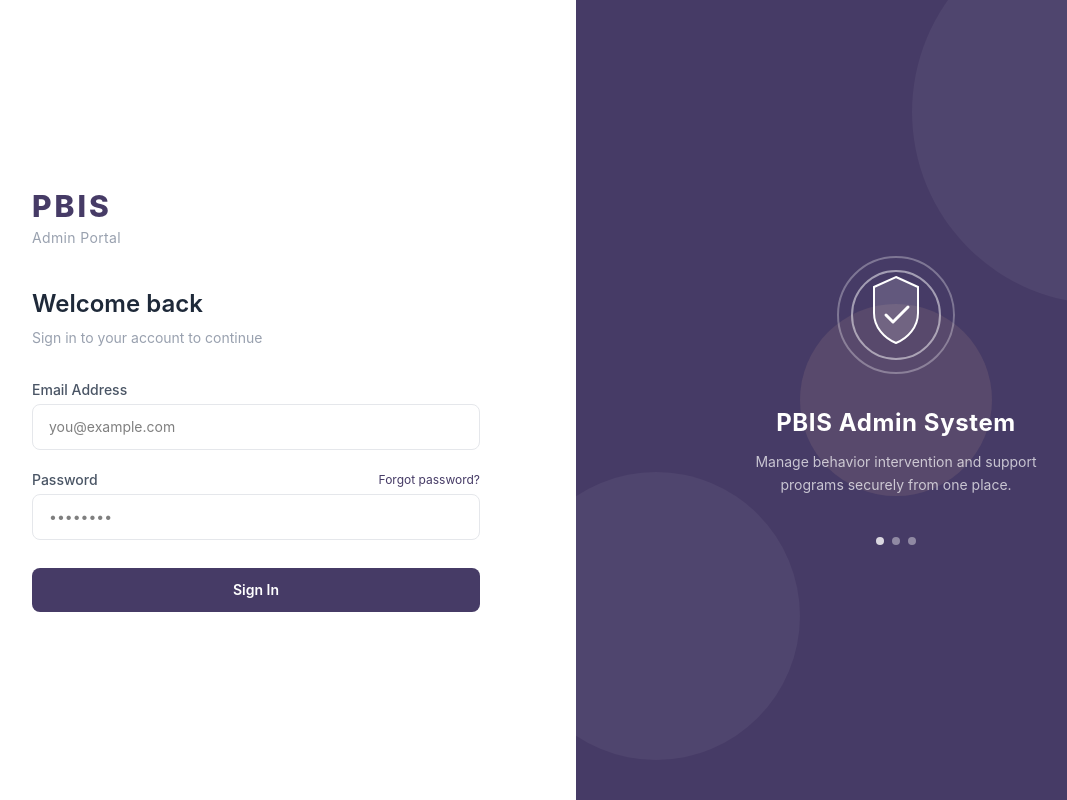
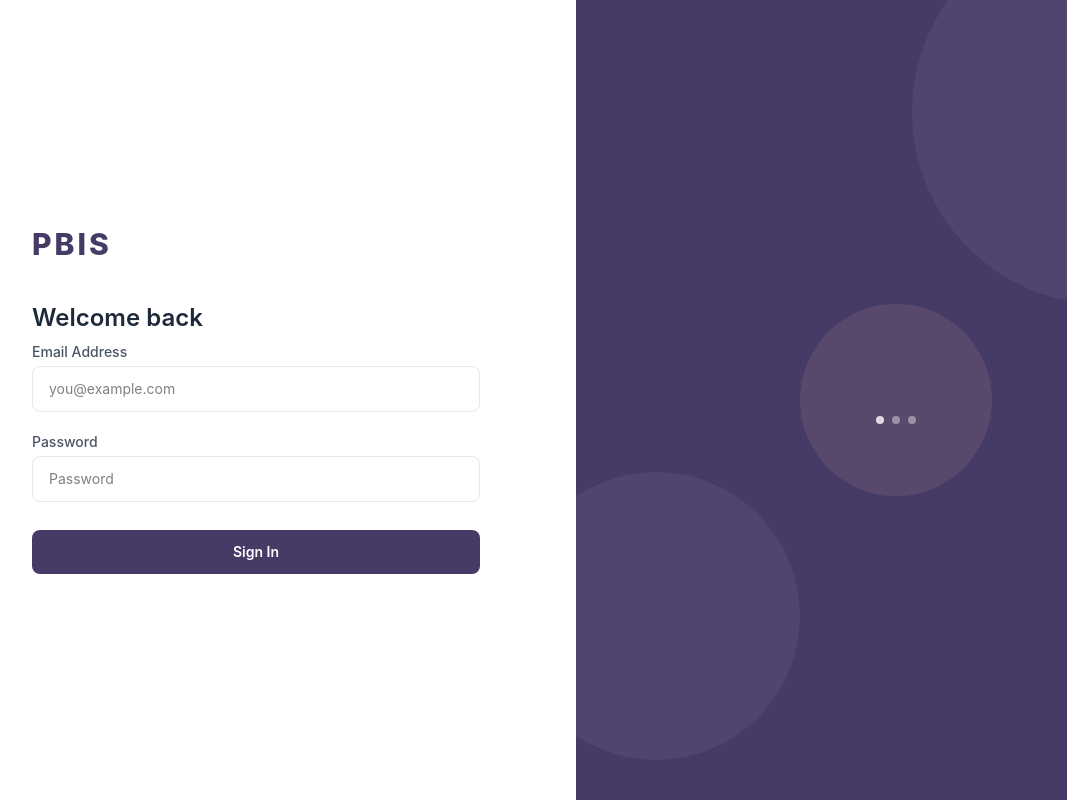
Before and after one commit to shanieest/pbis-frontend, a React (Vite) app: page / in a window 1280 px wide. Shown: the whole page, without its empty margins (64-1131 px from the left). Built offline with nearby package versions, Linux system fonts and the light colour scheme.

Commit message:
Save local login page changes

```diff
--- a/src/pages/LoginPage.tsx
+++ b/src/pages/LoginPage.tsx
@@ -30,17 +30,13 @@ export default function AdminLoginPage() {
     return (
         <div className="min-h-screen flex">
 
-            {/* ── LEFT: Login Form ── */}
             <div className="w-full md:w-1/2 flex items-center justify-center bg-white px-10 py-16">
                 <div className="w-full max-w-md">
-                    {/* Logo / Brand */}
                     <div className="mb-10">
                         <span className="text-3xl font-extrabold tracking-widest text-[#463b66]">PBIS</span>
-                        <p className="text-gray-400 text-sm mt-1 tracking-wide">Admin Portal</p>
                     </div>
 
                     <h2 className="text-2xl font-semibold text-gray-800 mb-2">Welcome back</h2>
-                    <p className="text-gray-400 text-sm mb-8">Sign in to your account to continue</p>
 
                     {error && (
                         <div className="text-red-500 text-sm mb-4 bg-red-50 border border-red-200 rounded px-4 py-2">
@@ -58,7 +54,7 @@ export default function AdminLoginPage() {
                                 id="email"
                                 className="w-full px-4 py-3 border border-gray-200 rounded-lg text-sm focus:outline-none focus:ring-2 focus:ring-[#463b66] focus:border-transparent transition"
                                 placeholder="you@example.com"
-                                required
+                                  required
                             />
                         </div>
 
@@ -67,15 +63,12 @@ export default function AdminLoginPage() {
                                 <label htmlFor="password" className="block text-sm font-medium text-gray-600">
                                     Password
                                 </label>
-                                <a href="#" className="text-xs text-[#463b66] hover:underline">
-                                    Forgot password?
-                                </a>
                             </div>
                             <input
                                 type="password"
                                 id="password"
                                 className="w-full px-4 py-3 border border-gray-200 rounded-lg text-sm focus:outline-none focus:ring-2 focus:ring-[#463b66] focus:border-transparent transition"
-                                placeholder="••••••••"
+                                placeholder="Password"
                                 required
                             />
                         </div>
@@ -90,53 +83,16 @@ export default function AdminLoginPage() {
                 </div>
             </div>
 
-            {/* ── RIGHT: Visual Panel ── */}
             <div className="hidden md:flex w-1/2 bg-[#463b66] items-center justify-center relative overflow-hidden">
-                {/* Decorative background circles */}
                 <div className="absolute w-96 h-96 rounded-full bg-white opacity-5 -top-20 -right-20" />
                 <div className="absolute w-72 h-72 rounded-full bg-white opacity-5 bottom-10 -left-16" />
                 <div className="absolute w-48 h-48 rounded-full bg-[#9F8383] opacity-20 top-1/2 left-1/2 -translate-x-1/2 -translate-y-1/2" />
 
-                {/* Center content */}
                 <div className="relative z-10 text-center px-12">
-                    {/* SVG Logo / Illustration */}
                     <div className="flex justify-center mb-8">
-                        <svg
-                            width="120"
-                            height="120"
-                            viewBox="0 0 120 120"
-                            fill="none"
-                            xmlns="http://www.w3.org/2000/svg"
-                        >
-                            <circle cx="60" cy="60" r="58" stroke="white" strokeOpacity="0.3" strokeWidth="2" />
-                            <circle cx="60" cy="60" r="44" stroke="white" strokeOpacity="0.5" strokeWidth="2" />
-                            {/* Shield shape */}
-                            <path
-                                d="M60 22L82 32V58C82 72 72 83 60 88C48 83 38 72 38 58V32L60 22Z"
-                                fill="white"
-                                fillOpacity="0.15"
-                                stroke="white"
-                                strokeWidth="2"
-                            />
-                            {/* Checkmark */}
-                            <path
-                                d="M50 60L57 67L72 52"
-                                stroke="white"
-                                strokeWidth="3"
-                                strokeLinecap="round"
-                                strokeLinejoin="round"
-                            />
-                        </svg>
+
                     </div>
 
-                    <h3 className="text-white text-2xl font-bold tracking-wide mb-3">
-                        PBIS Admin System
-                    </h3>
-                    <p className="text-white text-opacity-70 text-sm leading-relaxed opacity-70 max-w-xs mx-auto">
-                        Manage behavior intervention and support programs securely from one place.
-                    </p>
-
-                    {/* Decorative dots */}
                     <div className="flex justify-center gap-2 mt-10">
                         <span className="w-2 h-2 rounded-full bg-white opacity-80 inline-block" />
                         <span className="w-2 h-2 rounded-full bg-white opacity-40 inline-block" />
```
